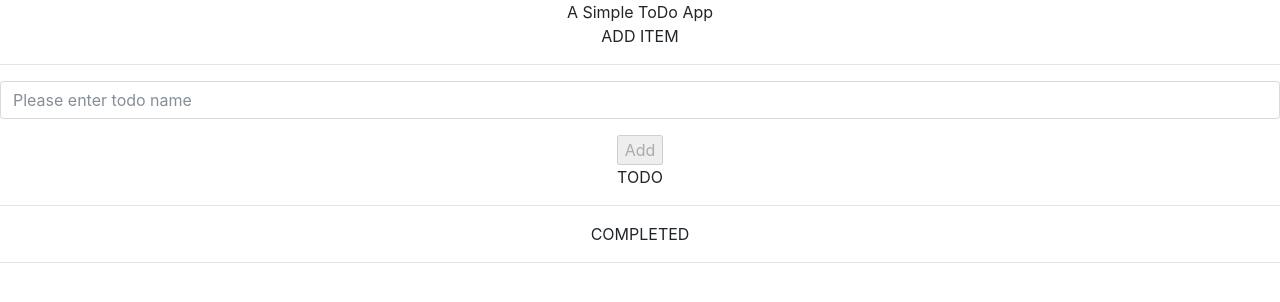
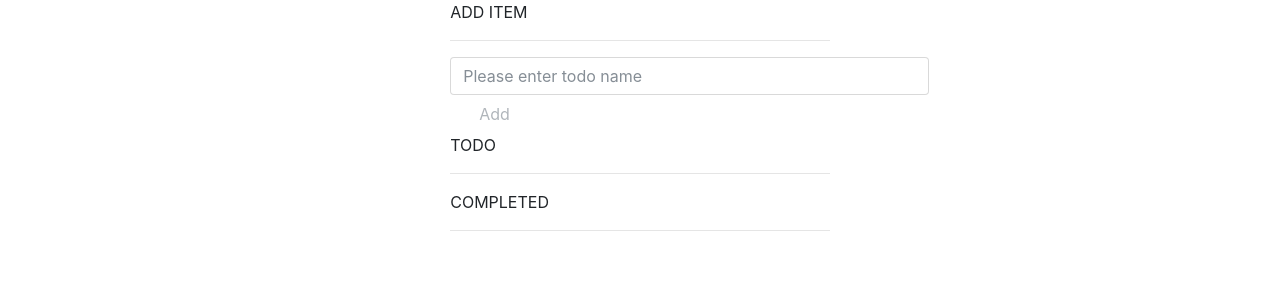
Before and after one commit to vikey913/todo-ui, an Angular app: page / in a window 1280 px wide. Shown: the top 302 px of the page. Built offline with nearby package versions, Linux system fonts and the light colour scheme.

Commit message:
Add ToDo Style Fixed

```diff
--- a/src/app/app.component.css
+++ b/src/app/app.component.css
@@ -0,0 +1,3 @@
+body {
+  font-family: Georgia;
+}
--- a/src/app/app.component.html
+++ b/src/app/app.component.html
@@ -1,5 +1,5 @@
 <!--The content below is only a placeholder and can be replaced.-->
-<div style="text-align:center">
+<div class="container" style="width: 32%">
     {{ title }}
 
     <app-add-todo></app-add-todo>
--- a/src/app/app.component.ts
+++ b/src/app/app.component.ts
@@ -6,5 +6,5 @@ import { Component } from '@angular/core';
   styleUrls: ['./app.component.css']
 })
 export class AppComponent {
-  title = 'A Simple ToDo App';
+  title = '';
 }
--- a/src/app/modules/components/add-todo/add-todo.component.html
+++ b/src/app/modules/components/add-todo/add-todo.component.html
@@ -1,18 +1,19 @@
 <div>
-  ADD ITEM
+    <div>ADD ITEM</div>
   <hr/>
 
-  <form [formGroup]="addForm">
+  <form [formGroup]="addForm" class="form-inline">
+
       <div class="form-group">
-        <input class="form-control" placeholder="Please enter todo name" formControlName="todoName" />
+        <input class="form-control" placeholder="Please enter todo name" formControlName="todoName" size="40"/>
       </div>
 
-      <div *ngIf="addForm.controls['todoName'].invalid && (addForm.controls['todoName'].dirty || addForm.controls['todoName'].touched)" class="alert alert-danger">
+      <button class="btn btn-link ml-3" [disabled]="addForm.invalid" (click)="addItem()"><a>Add</a></button>
+
+      <div *ngIf="addForm.controls['todoName'].invalid && (addForm.controls['todoName'].dirty || addForm.controls['todoName'].touched)">
           <div *ngIf="addForm.controls['todoName'].errors.required">
-            <span>Name is required.</span>
+            <span style="color:red">Todo Name is required</span>
+        </div>
       </div>
-
-      </div>
-    <button [disabled]="addForm.invalid" (click)="addItem()"><a>Add</a></button>
   </form>
 </div>
--- a/src/app/modules/components/add-todo/add-todo.component.ts
+++ b/src/app/modules/components/add-todo/add-todo.component.ts
@@ -35,5 +35,6 @@ export class AddTodoComponent implements OnInit, OnDestroy {
     this.toDoItem.displayName = this.addForm.value.todoName;
     this.toDoItem.completed = false;
     this.todoService.addTodo(this.toDoItem);
+    this.addForm.reset();
   }
 }
```
